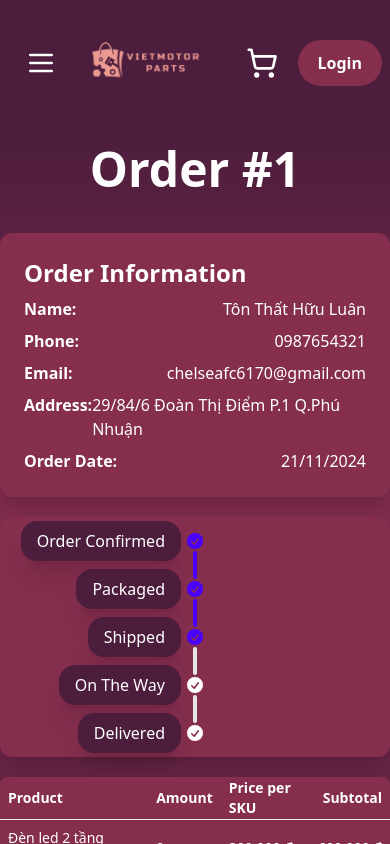
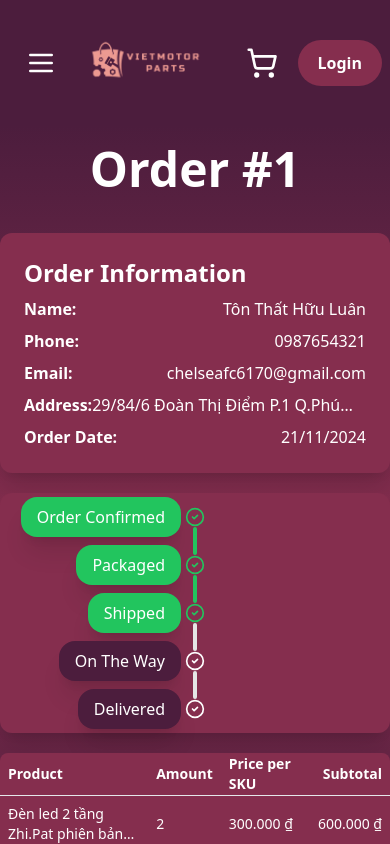
Before and after one commit to RMIT-Vietnam-Teaching/group-project-2024c-isys2101-3395-abg, a Next.js app in the folder viet-motor-parts/: page /orders/1 in a window 390 px wide. Shown: the top 844 px of the page. Built offline with nearby package versions, Linux system fonts and the light colour scheme.

Commit message:
Orders page and products page change
Change responsive products page
Add in ids for further development in the orders page

```diff
--- a/viet-motor-parts/app/(default)/orders/[id]/page.tsx
+++ b/viet-motor-parts/app/(default)/orders/[id]/page.tsx
@@ -9,6 +9,7 @@ import {
     TableFooter,
 } from "@/app/components/shadcn/table";
 import { formatCurrency } from "@/lib/utils";
+import { CircleCheck } from "lucide-react";
 import Link from "next/link";
 interface OrderPageProps {
     params: {
@@ -37,7 +38,7 @@ export default function Page({ params }: OrderPageProps) {
                     </div>
                     <div className="flex justify-between">
                         <p className="font-semibold">Address:</p>
-                        <p>29/84/6 Đoàn Thị Điểm P.1 Q.Phú Nhuận</p>
+                        <p className="line-clamp-1">29/84/6 Đoàn Thị Điểm P.1 Q.Phú Nhuận</p>
                     </div>
                     <div className="flex justify-between">
                         <p className="font-semibold">Order Date:</p>
@@ -46,87 +47,42 @@ export default function Page({ params }: OrderPageProps) {
                 </div>
                 <div className="flex items-center justify-center w-full h-full shadow-xl rounded-xl bg-brand-500">
                     <ul className="timeline timeline-vertical">
-                        <li>
-                            <div className="timeline-start timeline-box bg-brand-600 border-none shadow-xl">Order Confirmed</div>
+                        <li id="orderConfirmed">
+                            <div className="timeline-start timeline-box bg-green-500 border-none shadow-xl">Order Confirmed</div>
                             <div className="timeline-middle">
-                                <svg
-                                    xmlns="http://www.w3.org/2000/svg"
-                                    viewBox="0 0 20 20"
-                                    fill="currentColor"
-                                    className="text-primary h-5 w-5">
-                                    <path
-                                        fillRule="evenodd"
-                                        d="M10 18a8 8 0 100-16 8 8 0 000 16zm3.857-9.809a.75.75 0 00-1.214-.882l-3.483 4.79-1.88-1.88a.75.75 0 10-1.06 1.061l2.5 2.5a.75.75 0 001.137-.089l4-5.5z"
-                                        clipRule="evenodd" />
-                                </svg>
+                                <CircleCheck className="text-green-500 h-5 w-5" id="orderConfirmedCircle" />
                             </div>
-                            <hr className="bg-primary" />
+                            <hr className="bg-green-500" id="orderpackaged-line-1" />
                         </li>
-                        <li>
-                            <hr className="bg-primary" />
+                        <li id="orderPackaged">
+                            <hr className="bg-green-500" id="orderpackaged-line-2" />  {/* change line-1 and line-2 when the step is finished */}
+                            <div className="timeline-start timeline-box bg-green-500 border-none shadow-xl">Packaged</div>
                             <div className="timeline-middle">
-                                <svg
-                                    xmlns="http://www.w3.org/2000/svg"
-                                    viewBox="0 0 20 20"
-                                    fill="currentColor"
-                                    className="text-primary h-5 w-5">
-                                    <path
-                                        fillRule="evenodd"
-                                        d="M10 18a8 8 0 100-16 8 8 0 000 16zm3.857-9.809a.75.75 0 00-1.214-.882l-3.483 4.79-1.88-1.88a.75.75 0 10-1.06 1.061l2.5 2.5a.75.75 0 001.137-.089l4-5.5z"
-                                        clipRule="evenodd" />
-                                </svg>
+                                <CircleCheck className="text-green-500 h-5 w-5" id="orderPackagedCircle" />
                             </div>
-                            <div className="timeline-start timeline-box bg-brand-600 border-none shadow-xl">Packaged</div>
-                            <hr className="bg-primary" />
+                            <hr className="bg-green-500" id="ordershipped-line-1" />
                         </li>
-                        <li>
-                            <hr className="bg-primary" />
-                            <div className="timeline-start timeline-box bg-brand-600 border-none shadow-xl">Shipped</div>
+                        <li id="shipped">
+                            <hr className="bg-green-500" id="ordershipped-line-2" />
+                            <div className="timeline-start timeline-box bg-green-500 border-none shadow-xl">Shipped</div>
                             <div className="timeline-middle">
-                                <svg
-                                    xmlns="http://www.w3.org/2000/svg"
-                                    viewBox="0 0 20 20"
-                                    fill="currentColor"
-                                    className="text-primary h-5 w-5">
-                                    <path
-                                        fillRule="evenodd"
-                                        d="M10 18a8 8 0 100-16 8 8 0 000 16zm3.857-9.809a.75.75 0 00-1.214-.882l-3.483 4.79-1.88-1.88a.75.75 0 10-1.06 1.061l2.5 2.5a.75.75 0 001.137-.089l4-5.5z"
-                                        clipRule="evenodd" />
-                                </svg>
+                                <CircleCheck className="text-green-500 h-5 w-5" id="orderShippedCircle" />
                             </div>
-                            <hr />
+                            <hr className="" id="orderOnTheWay-line-1" />
                         </li>
-                        <li>
-                            <hr />
+                        <li id="onTheWay">
+                            <hr className="" id="orderOnTheWay-line-2" />
                             <div className="timeline-middle">
-                                <svg
-                                    xmlns="http://www.w3.org/2000/svg"
-                                    viewBox="0 0 20 20"
-                                    fill="currentColor"
-                                    className="h-5 w-5">
-                                    <path
-                                        fillRule="evenodd"
-                                        d="M10 18a8 8 0 100-16 8 8 0 000 16zm3.857-9.809a.75.75 0 00-1.214-.882l-3.483 4.79-1.88-1.88a.75.75 0 10-1.06 1.061l2.5 2.5a.75.75 0 001.137-.089l4-5.5z"
-                                        clipRule="evenodd" />
-                                </svg>
+                                <CircleCheck className="text-white h-5 w-5" id="orderOnTheWay-2" />
                             </div>
                             <div className="timeline-start timeline-box bg-brand-600 border-none shadow-xl">On The Way</div>
-                            <hr />
+                            <hr className="" id="orderDelivered-line-1" />
                         </li>
-                        <li>
-                            <hr />
+                        <li id="delivered">
+                            <hr className="" id="orderdelivered-line-2" />
                             <div className="timeline-start timeline-box bg-brand-600 border-none shadow-xl">Delivered</div>
                             <div className="timeline-middle">
-                                <svg
-                                    xmlns="http://www.w3.org/2000/svg"
-                                    viewBox="0 0 20 20"
-                                    fill="currentColor"
-                                    className="h-5 w-5">
-                                    <path
-                                        fillRule="evenodd"
-                                        d="M10 18a8 8 0 100-16 8 8 0 000 16zm3.857-9.809a.75.75 0 00-1.214-.882l-3.483 4.79-1.88-1.88a.75.75 0 10-1.06 1.061l2.5 2.5a.75.75 0 001.137-.089l4-5.5z"
-                                        clipRule="evenodd" />
-                                </svg>
+                                <CircleCheck className="text-white h-5 w-5" id="orderDeliveredCircle" />
                             </div>
                         </li>
                     </ul>
--- a/viet-motor-parts/app/(default)/products/page.tsx
+++ b/viet-motor-parts/app/(default)/products/page.tsx
@@ -15,7 +15,7 @@ export default function Page() {
             </aside>
             <div className="flex flex-col justify-center w-full xl:w-3/4">
                 <section
-                    className="grid items-center justify-center grid-cols-1 gap-3 mb-5 md:grid-cols-2 min-[1281px]:grid-cols-3 justify-items-center md:max-w-2xl lg:max-w-full lg:mx-0">
+                    className="grid items-center justify-center grid-cols-1 gap-3 mb-5 md:grid-cols-2 min-[1440px]:grid-cols-3 justify-items-center md:max-w-2xl lg:max-w-full lg:mx-0">
                     {[...Array(6)].map((_, index) => (
                         <ProductCard key={index} />
                     ))}
```
